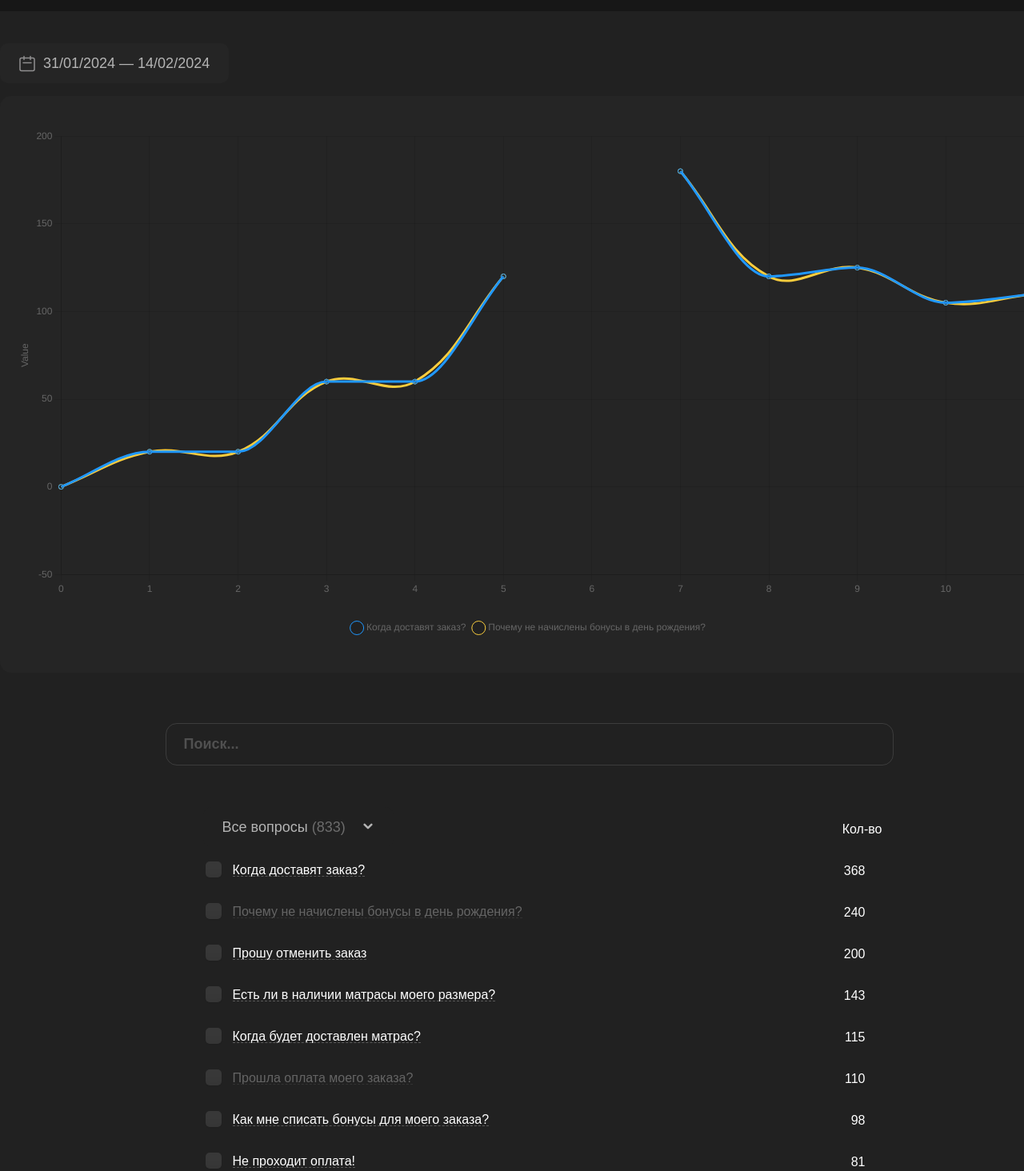
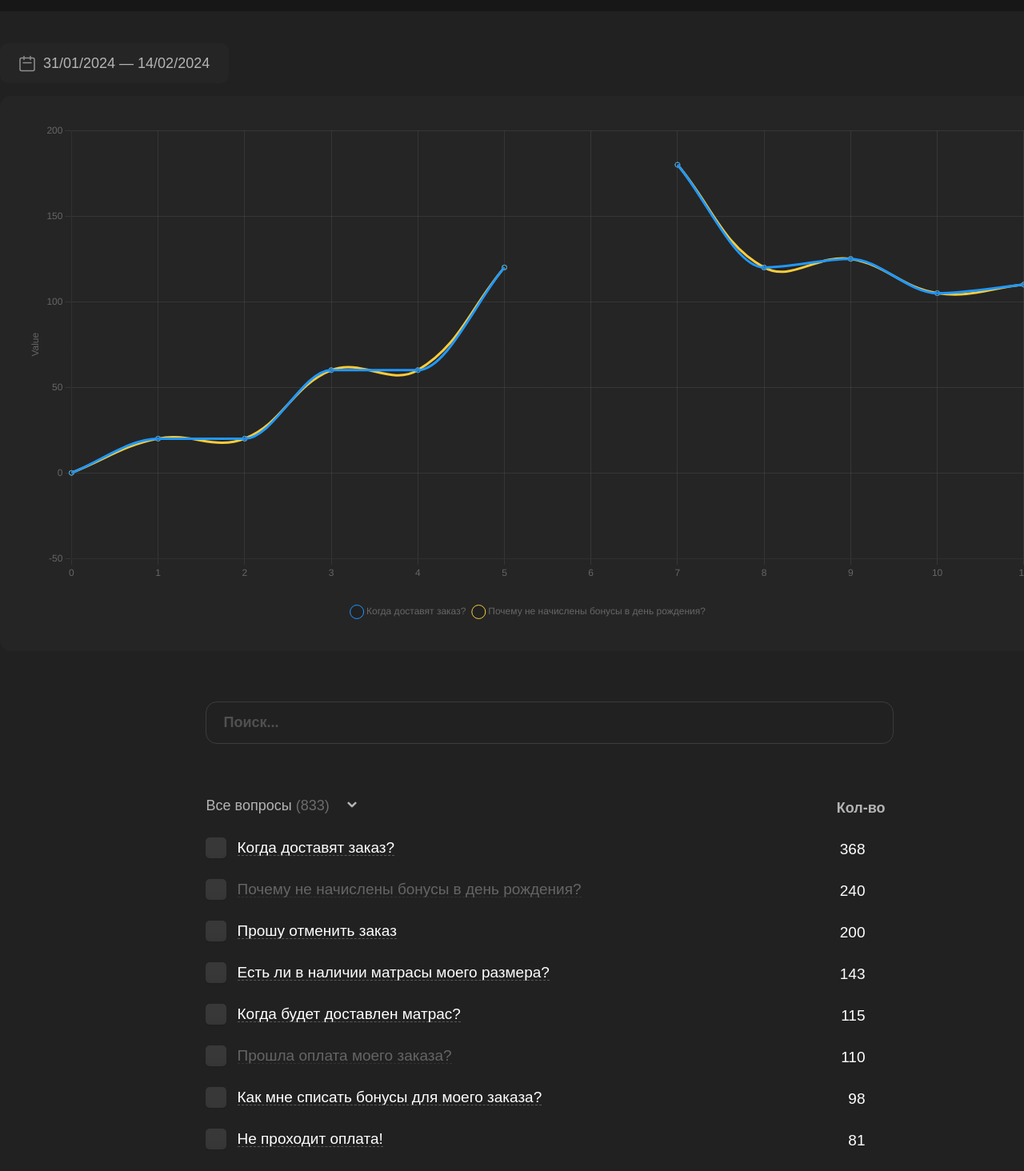
Before and after one commit to Ithomiroff/rebus-app, a React (Create React App) app: page / in a window 1280 px wide. Shown: the part 46-1510 px from the top of the page at 80% size. Built offline with nearby package versions, Linux system fonts and the light colour scheme.

Commit message:
layout fixes

```diff
--- a/src/components/Chart/chart.scss
+++ b/src/components/Chart/chart.scss
@@ -1,5 +1,8 @@
 .chart {
   &-card {
-    padding: 40px 20px;
+    padding: 33px;
+    canvas {
+      height: 496px;
+    }
   }
 }
--- a/src/components/Chart/index.tsx
+++ b/src/components/Chart/index.tsx
@@ -41,12 +41,18 @@ const ChartLine = () => {
           },
           scales: {
             x: {
+              grid: {
+                color: 'rgba(73, 73, 73, 0.5)',
+              },
               display: true,
               title: {
                 display: true
               }
             },
             y: {
+              grid: {
+                color: 'rgba(73, 73, 73, 0.5)',
+              },
               display: true,
               title: {
                 display: true,
--- a/src/components/DatePicker/picker.scss
+++ b/src/components/DatePicker/picker.scss
@@ -48,6 +48,7 @@
       height: 46px;
       display: inline-flex;
       align-items: center;
+      justify-content: center;
     }
     &__day-names {
       margin-bottom: 0;
--- a/src/components/Questions/ActionsPanel/actions-panel.scss
+++ b/src/components/Questions/ActionsPanel/actions-panel.scss
@@ -3,14 +3,14 @@
   bottom: 0;
   left: 50%;
   transform: translateX(-50%);
-  width: 1000px;
+  width: 1030px;
   &-list {
     background-color: var(--bg-invert);
     display: flex;
     align-items: center;
     justify-content: space-between;
     padding: 15px;
-    border-radius: 10px;
+    border-radius: 24px;
     li {
       list-style: none;
     }
--- a/src/components/Questions/ActionsPanel/index.tsx
+++ b/src/components/Questions/ActionsPanel/index.tsx
@@ -33,8 +33,9 @@ const QuestionsActionsPanel = ({ onClose, onHide, onShow, onUnion, onAdd, onRemo
               data-accent="true"
               onClick={onShow}
             >
-              <svg width="16" height="12" viewBox="0 0 16 12" fill="none" xmlns="http://www.w3.org/2000/svg">
-                <path d="M0 6C0 6 3 0.5 8 0.5C13 0.5 16 6 16 6C16 6 13 11.5 8 11.5C3 11.5 0 6 0 6ZM8 9.5C8.92826 9.5 9.8185 9.13125 10.4749 8.47487C11.1313 7.8185 11.5 6.92826 11.5 6C11.5 5.07174 11.1313 4.1815 10.4749 3.52513C9.8185 2.86875 8.92826 2.5 8 2.5C7.07174 2.5 6.1815 2.86875 5.52513 3.52513C4.86875 4.1815 4.5 5.07174 4.5 6C4.5 6.92826 4.86875 7.8185 5.52513 8.47487C6.1815 9.13125 7.07174 9.5 8 9.5Z" fill="#F9F9F9"/>
+              <svg width="16" height="16" viewBox="0 0 16 16" fill="none" xmlns="http://www.w3.org/2000/svg">
+                <path d="M10.5 8C10.5 8.66304 10.2366 9.29893 9.76777 9.76777C9.29893 10.2366 8.66304 10.5 8 10.5C7.33696 10.5 6.70107 10.2366 6.23223 9.76777C5.76339 9.29893 5.5 8.66304 5.5 8C5.5 7.33696 5.76339 6.70107 6.23223 6.23223C6.70107 5.76339 7.33696 5.5 8 5.5C8.66304 5.5 9.29893 5.76339 9.76777 6.23223C10.2366 6.70107 10.5 7.33696 10.5 8Z" fill="#F9F9F9"/>
+                <path d="M0 8C0 8 3 2.5 8 2.5C13 2.5 16 8 16 8C16 8 13 13.5 8 13.5C3 13.5 0 8 0 8ZM8 11.5C8.92826 11.5 9.8185 11.1313 10.4749 10.4749C11.1313 9.8185 11.5 8.92826 11.5 8C11.5 7.07174 11.1313 6.1815 10.4749 5.52513C9.8185 4.86875 8.92826 4.5 8 4.5C7.07174 4.5 6.1815 4.86875 5.52513 5.52513C4.86875 6.1815 4.5 7.07174 4.5 8C4.5 8.92826 4.86875 9.8185 5.52513 10.4749C6.1815 11.1313 7.07174 11.5 8 11.5Z" fill="#F9F9F9"/>
               </svg>
               Показать
             </button>
--- a/src/components/Questions/Container/index.tsx
+++ b/src/components/Questions/Container/index.tsx
@@ -108,19 +108,21 @@ const QuestionsContainer = ({ list, onChange }: Props) => {
 
   return (
     <div className="questions">
+      <div className="questions__input">
         <input
           type="text"
           placeholder="Поиск..."
           value={filter}
           onChange={({ target }) => setFilter((target as HTMLInputElement).value)}
         />
+      </div>
       <div className="questions-list">
         <div className="questions-list__header">
           <QuestionsFilter
             filter={badgeFilter}
             onChange={(value) => setBadgeFilter(prev => prev === value ? 'all' : value)}
           />
-          <span>Кол-во</span>
+          <span className="questions-list__count">Кол-во</span>
         </div>
         <QuestionsList
           selected={selected}
--- a/src/components/Questions/Filter/q-filter.scss
+++ b/src/components/Questions/Filter/q-filter.scss
@@ -1,6 +1,6 @@
 .filter {
   position: relative;
-  padding-left: 30px;
+  padding-left: 10px;
   margin-bottom: 6px;
   &-dd {
     position: absolute;
--- a/src/components/Questions/List/q-list.scss
+++ b/src/components/Questions/List/q-list.scss
@@ -16,6 +16,9 @@
         visibility: visible;
       }
     }
+    &-text {
+      font-size: 19px;
+    }
     &__icon {
       cursor: pointer;
       margin-right: 17px;
@@ -24,6 +27,7 @@
     &__count {
       flex: 2 1;
       text-align: right;
+      font-size: 19px;
     }
     &--hidden {
       .q-list__item-text {
@@ -35,14 +39,17 @@
   &__modal {
     width: 536px;
     color: var(--mid-gray);
-    padding: 0;
+    padding: 0!important;
     &-title {
       color: var(--ver-gray);
       text-transform: uppercase;
       margin-bottom: 15px;
+      font-size: 13px!important;
     }
     &-content {
       margin-bottom: 27px;
+      line-height: 29px;
+      font-size: 18px;
       &:last-child {
         margin-bottom: 0;
       }
--- a/src/main.scss
+++ b/src/main.scss
@@ -18,6 +18,7 @@
 
 * {
   box-sizing: border-box;
+  font-family: 'Inter Variable', sans-serif !important;
 }
 
 body {
@@ -64,7 +65,7 @@ button {
   align-items: center;
   gap: 10px;
   font-size: 18px;
-  font-weight: 500;
+  font-weight: 400;
   &:hover, &:active {
     background-color: var(--dark-gray);
   }
@@ -80,6 +81,9 @@ button[data-accent] {
 
 button[data-secondary] {
   background-color: var(--dark-gray);
+  &:hover, &:active {
+    background-color: #484848;
+  }
 }
 
 button[data-icon] {
@@ -95,6 +99,9 @@ button[data-icon] {
 button[data-delete] {
   background-color: var(--error);
   color: var(--text-light);
+  &:hover, &:active {
+    background-color: #DC3135;
+  }
 }
 
 .chart {
@@ -125,16 +132,27 @@ input[type="text"] {
   padding-top: 63px;
   max-width: 910px;
   margin: 0 auto;
+  &__input {
+    text-align: right;
+    input {
+      width: 860px;
+    }
+  }
   &-list {
     padding-top: 54px;
     margin-bottom: 90px;
-    min-height: 470px;
+    min-height: 500px;
     &__header {
       display: flex;
       align-items: center;
       justify-content: space-between;
       height: 52px;
-      padding: 0 14px 0 17px;
+      padding: 0 10px 0 17px;
+    }
+    &__count {
+      color: var(--mid-gray);
+      font-weight: 600;
+      font-size: 18px;
     }
   }
 }
@@ -168,6 +186,12 @@ input[type="text"] {
         width: 100%;
         border-bottom: 1px dashed var(--alt-gray);
       }
+
+      &:hover {
+        &:before {
+          display: none;
+        }
+      }
     }
   }
 }
@@ -178,7 +202,7 @@ input[type="text"] {
   background-color: var(--dark-gray);
   border-radius: 5px;
   box-shadow: 0 1px 2px rgba(0, 0, 0, 0.05), inset 0px -15px 10px -12px rgba(0, 0, 0, 0.05);
-  padding: 10px;
+  padding: 13px;
   display: inline-block;
   position: relative;
   vertical-align: middle;
@@ -191,10 +215,10 @@ input[type="text"] {
   content: '';
   display: block;
   position: absolute;
-  top: 2px;
-  left: 7px;
-  width: 5px;
-  height: 9px;
+  top: 0px;
+  left: 9px;
+  width: 6px;
+  height: 13px;
   border: solid var(--mid-gray);
   border-width: 0 2px 2px 0;
   transform: rotate(45deg);
```
Lines whose indentation alone changed are shown as unchanged.
